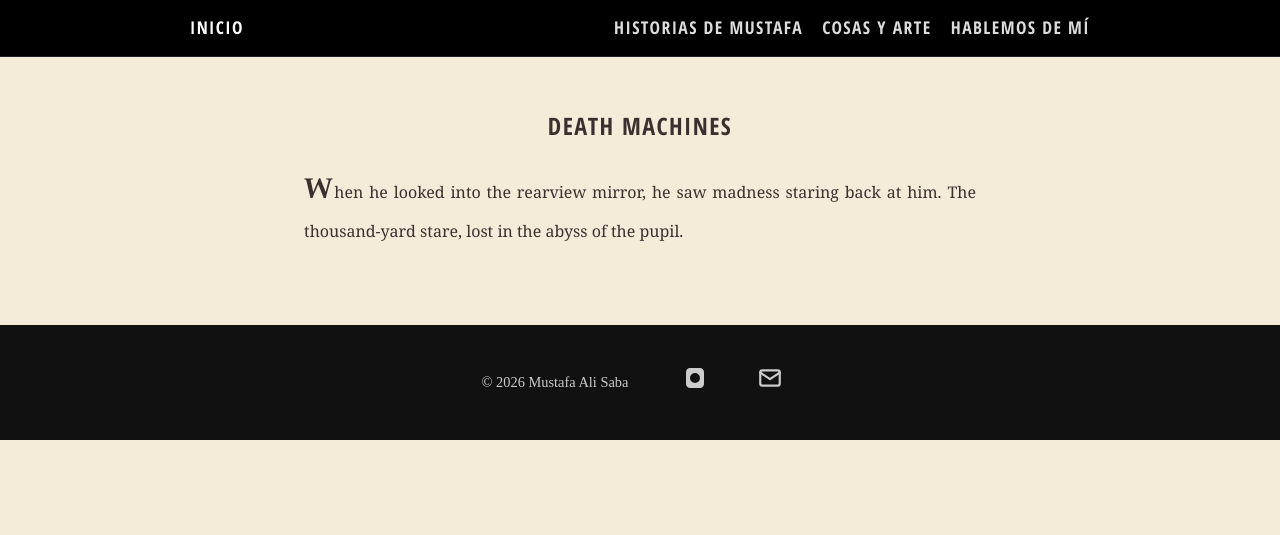
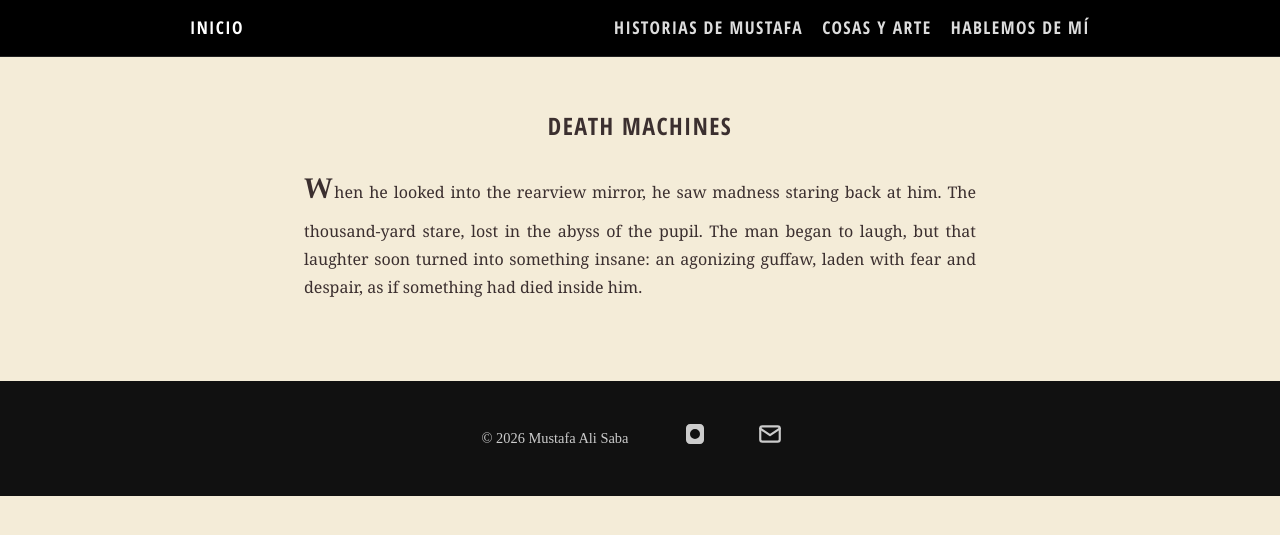
Before and after one commit to mustafaalisaba/mustafaalisaba, a Jekyll site: the page built from _stories/death-machines.md, in a window 1280 px wide. Shown: the top 535 px of the page. Built offline with Jekyll 4.4.1, drawn with Linux system fonts in a browser that asks for light colours.

Commit message:
agonizing guffaw

```diff
--- a/_stories/death-machines.md
+++ b/_stories/death-machines.md
@@ -9,7 +9,7 @@ permalink: /_stories/death-machines/
 <h2 style="text-align: center;">Death Machines</h2>
 
 <p>
-  <span class="initial">W</span>hen he looked into the rearview mirror, he saw madness staring back at him. The thousand-yard stare, lost in the abyss of the pupil.
+  <span class="initial">W</span>hen he looked into the rearview mirror, he saw madness staring back at him. The thousand-yard stare, lost in the abyss of the pupil. The man began to laugh, but that laughter soon turned into something insane: an agonizing guffaw, laden with fear and despair, as if something had died inside him.
 </p>
 
 </article>
```
